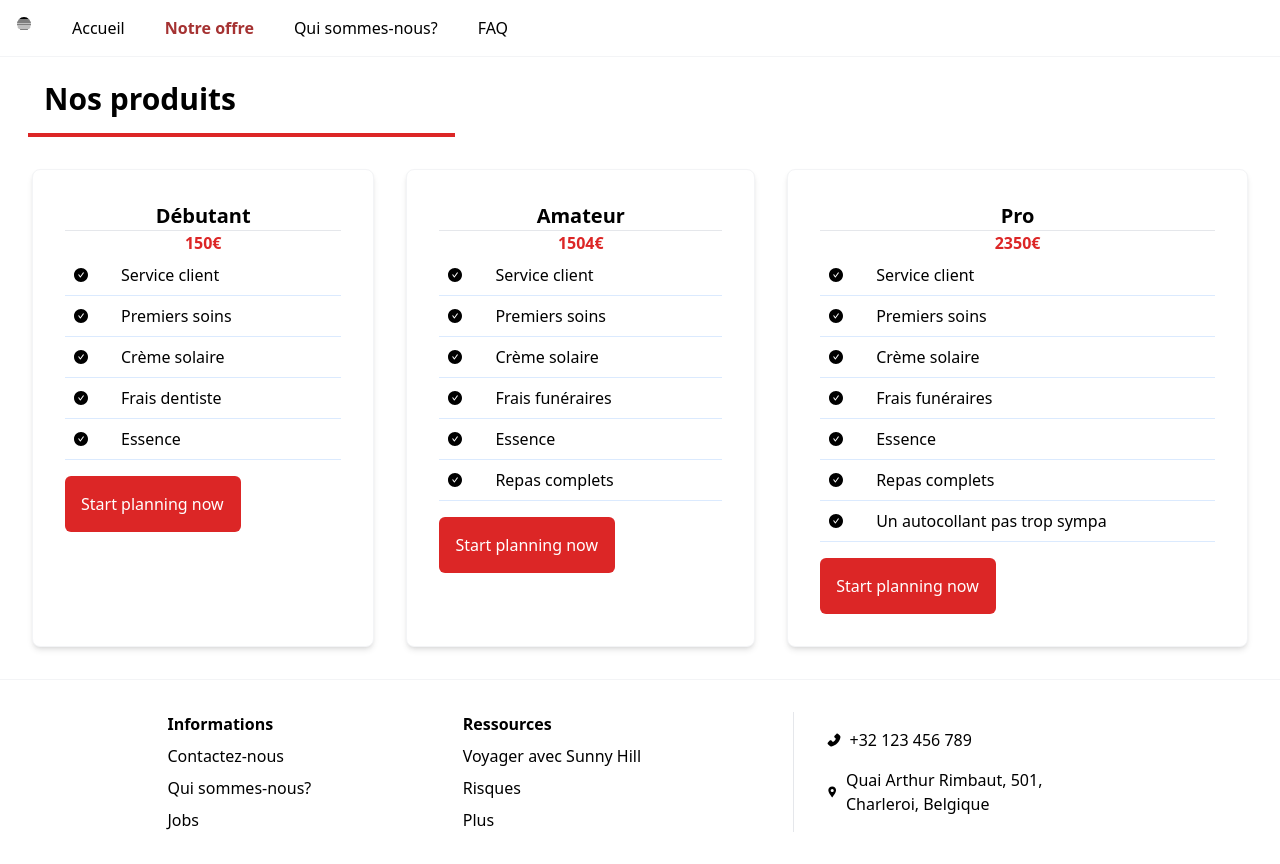
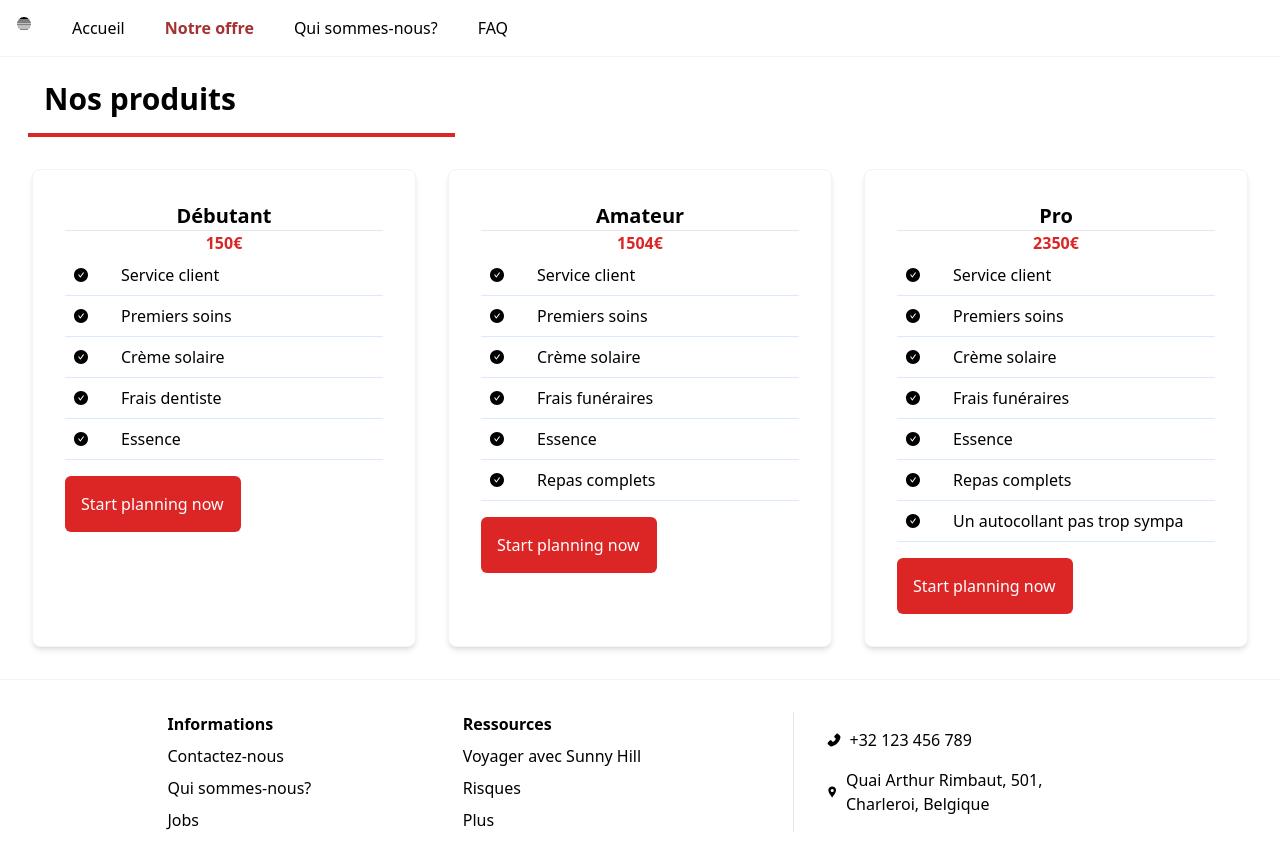
Before and after one commit to nathvda/SunnyHillAgency, a React (Vite) app: page /product in a window 1280 px wide. Built offline with nearby package versions, Linux system fonts and the light colour scheme.

Commit message:
adjusting size

```diff
--- a/src/Product.tsx
+++ b/src/Product.tsx
@@ -30,7 +30,7 @@ const Product = () => {
            <Titres>Nos produits</Titres>
            <div className="flex flex-col md:flex-row gap-8 m-8 flex-wrap">
            {products.map((a,index)=> (
-               <div key={index} className="bg-white text-black flex-grow flex-col p-8 rounded-lg shadow-md border border-gray-100">
+               <div key={index} className="bg-white text-black flex-grow flex-col p-8 rounded-lg shadow-md border border-gray-100 lg:w-1/5 justify-between">
                 <h3 className="font-bold text-xl text-center">{a.name}</h3>
                <hr/>
                <p className="text-center text-red-600 font-bold">{a.price}€</p>
```
